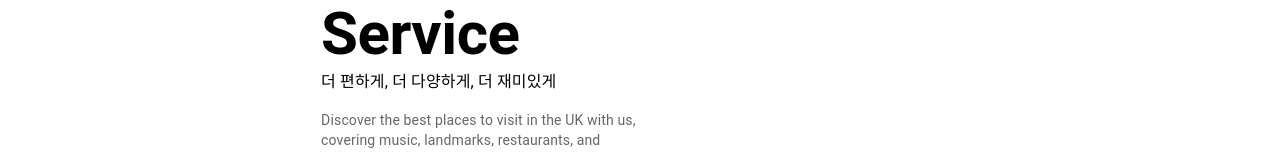
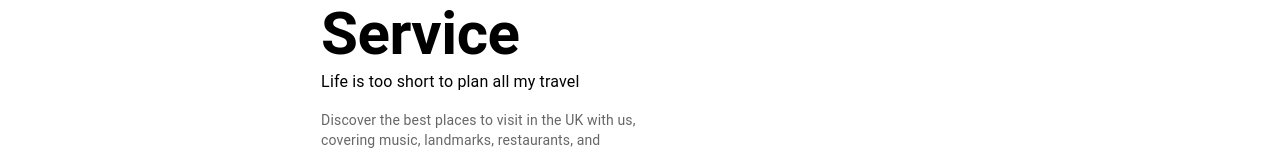
Before and after one commit to hchae0817/my-uk-app, a React (Create React App) app: page / in a window 1280 px wide. Shown: the part 178-333 px from the top of the page. Built offline with nearby package versions, Linux system fonts and the light colour scheme.

Commit message:
Message Change

```diff
--- a/src/_components/_homepage/_body/Body.tsx
+++ b/src/_components/_homepage/_body/Body.tsx
@@ -19,7 +19,7 @@ const Body = () => {
         </Typography>
         <Box sx={{ width: "50%"}}>
         <Typography variant="body1" sx={{ mb: 2 }}>
-         더 편하게, 더 다양하게, 더 재미있게
+         Life is too short to plan all my travel
         </Typography>
         <Typography variant="body2" color="text.secondary">
           Discover the best places to visit in the UK with us, covering music, landmarks,
```
